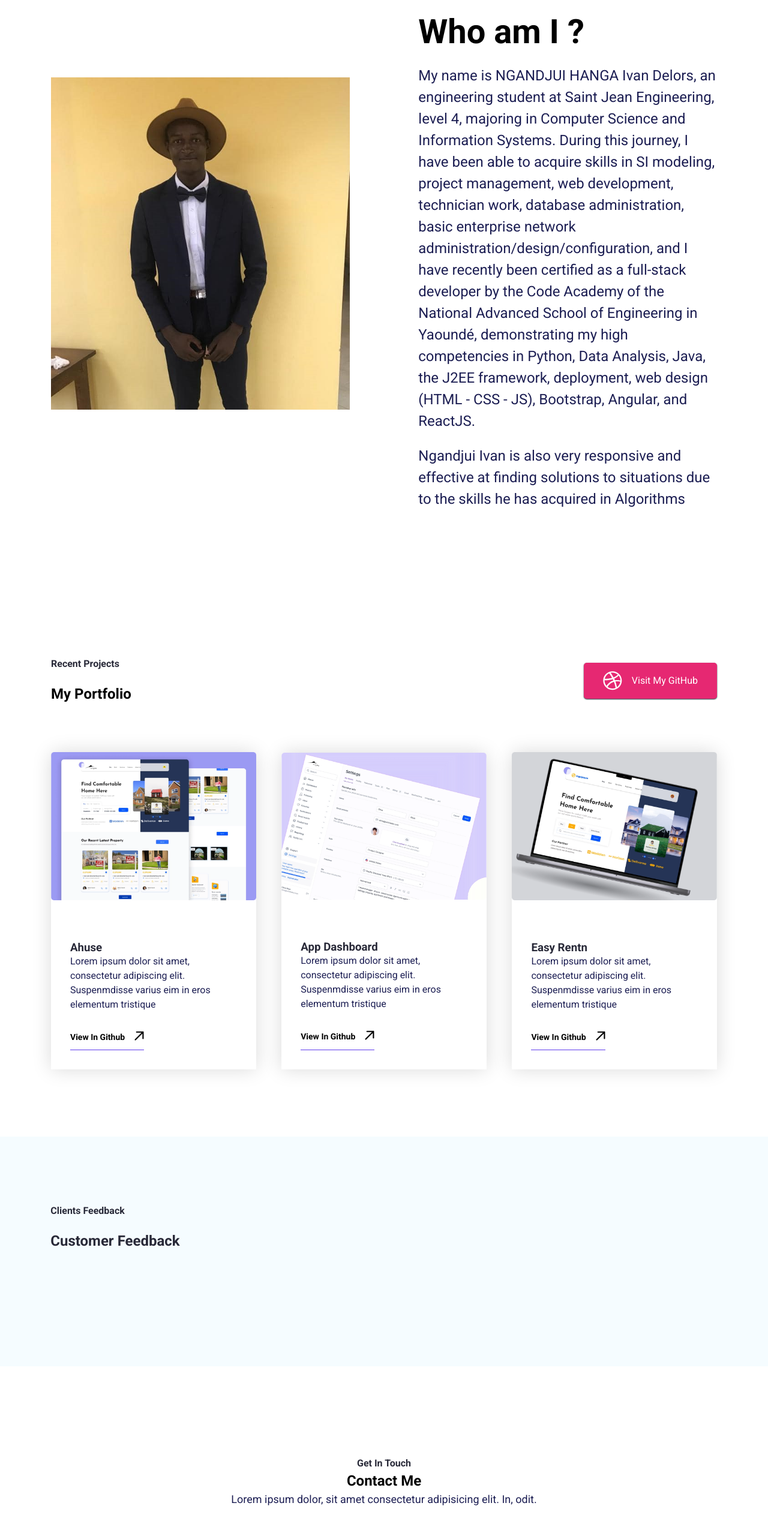
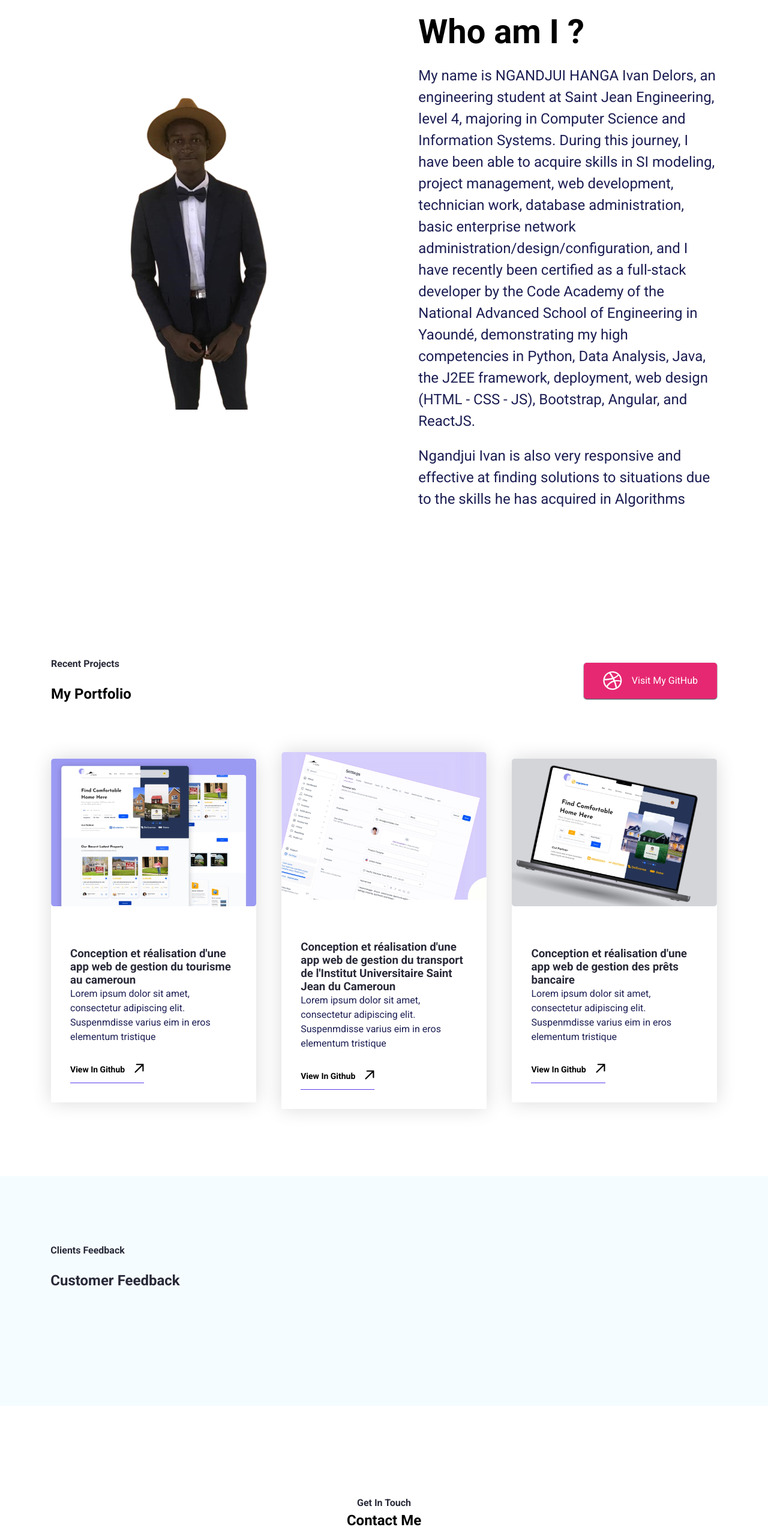
Before and after one commit to NGANDJUI23/ngandjui-portfolio, a React (Create React App) app: page / in a window 1280 px wide. Shown: the part 3140-5696 px from the top of the page at 60% size. Built offline with nearby package versions, Linux system fonts and the light colour scheme.

Commit message:
update1.0

```diff
--- a/src/Pages/Home/AboutMe.jsx
+++ b/src/Pages/Home/AboutMe.jsx
@@ -2,7 +2,7 @@ export default function AboutMe() {
   return (
     <section id="AboutMe" className="about--section">
       <div className="about--section--img">
-        <img src="./img/about-me.jpg" alt="About Me" />
+        <img src="./img/about-me.png" alt="About Me" />
       </div>
       <div className="hero--section--content--box about--section--box">
         <div className="hero--section--content">
--- a/src/Pages/Home/ContactMe.jsx
+++ b/src/Pages/Home/ContactMe.jsx
@@ -5,7 +5,7 @@ export default function ContactMe() {
         <p className="sub--title">Get In Touch</p>
         <h2>Contact Me</h2>
         <p className="text-lg">
-          Lorem ipsum dolor, sit amet consectetur adipisicing elit. In, odit.
+          Ecrivez-moi pour un contrat, une question, ou pour ameliorer ma page
         </p>
       </div>
       <form className="contact--form--container">
--- a/src/Pages/Home/Footer.jsx
+++ b/src/Pages/Home/Footer.jsx
@@ -172,7 +172,7 @@ function Footer() {
       </div>
       <hr className="divider" />
       <div className="footer--content--container">
-        <p className="footer--content">Made with 💖 by John</p>
+        <p className="footer--content">Made with 💖 by Ngandjui Ivan Delors</p>
         <div className="footer--social--icon">
           <ul>
             <li>
--- a/src/data/index.json
+++ b/src/data/index.json
@@ -49,21 +49,21 @@
     {
       "id": "1",
       "src": "./img/placeholder-image.png",
-      "title": "Ahuse",
+      "title": "Conception et réalisation d'une app web de gestion du tourisme au cameroun",
       "description": "Lorem ipsum dolor sit amet, consectetur adipiscing elit. Suspenmdisse varius eim in eros elementum tristique",
       "link": "View In Github"
     },
     {
       "id": "2",
       "src": "./img/placeholder-image-1.png",
-      "title": "App Dashboard",
+      "title": "Conception et réalisation d'une app web de gestion du transport de l'Institut Universitaire Saint Jean du Cameroun",
       "description": "Lorem ipsum dolor sit amet, consectetur adipiscing elit. Suspenmdisse varius eim in eros elementum tristique",
       "link": "View In Github"
     },
     {
       "id": "3",
       "src": "./img/placeholder-image-2.png",
-      "title": "Easy Rentn",
+      "title": "Conception et réalisation d'une app web de gestion des prêts bancaire",
       "description": "Lorem ipsum dolor sit amet, consectetur adipiscing elit. Suspenmdisse varius eim in eros elementum tristique",
       "link": "View In Github"
     }
```
Also changed, not shown: public/img/about-me.jpg (deleted), public/img/about-me.png (added).
